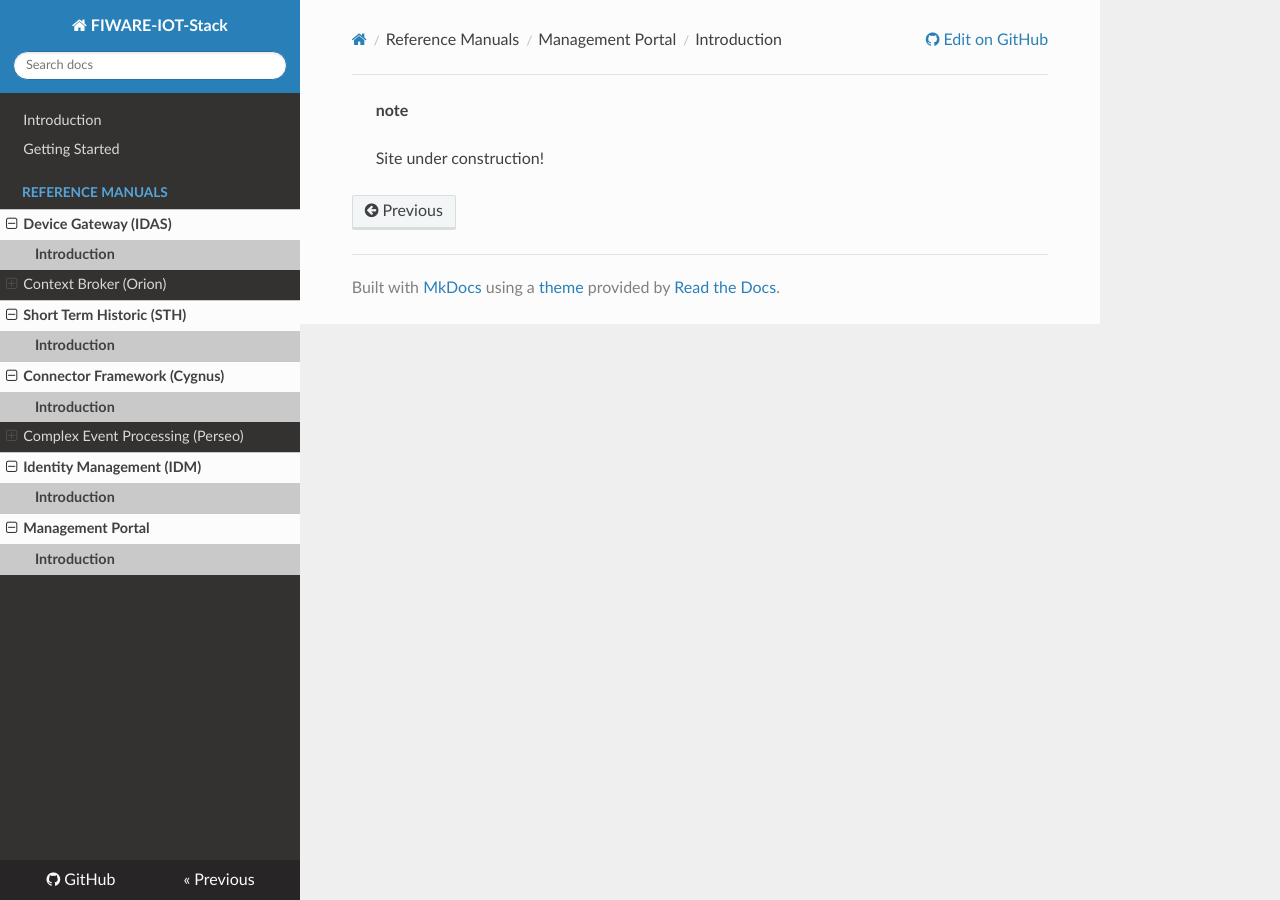
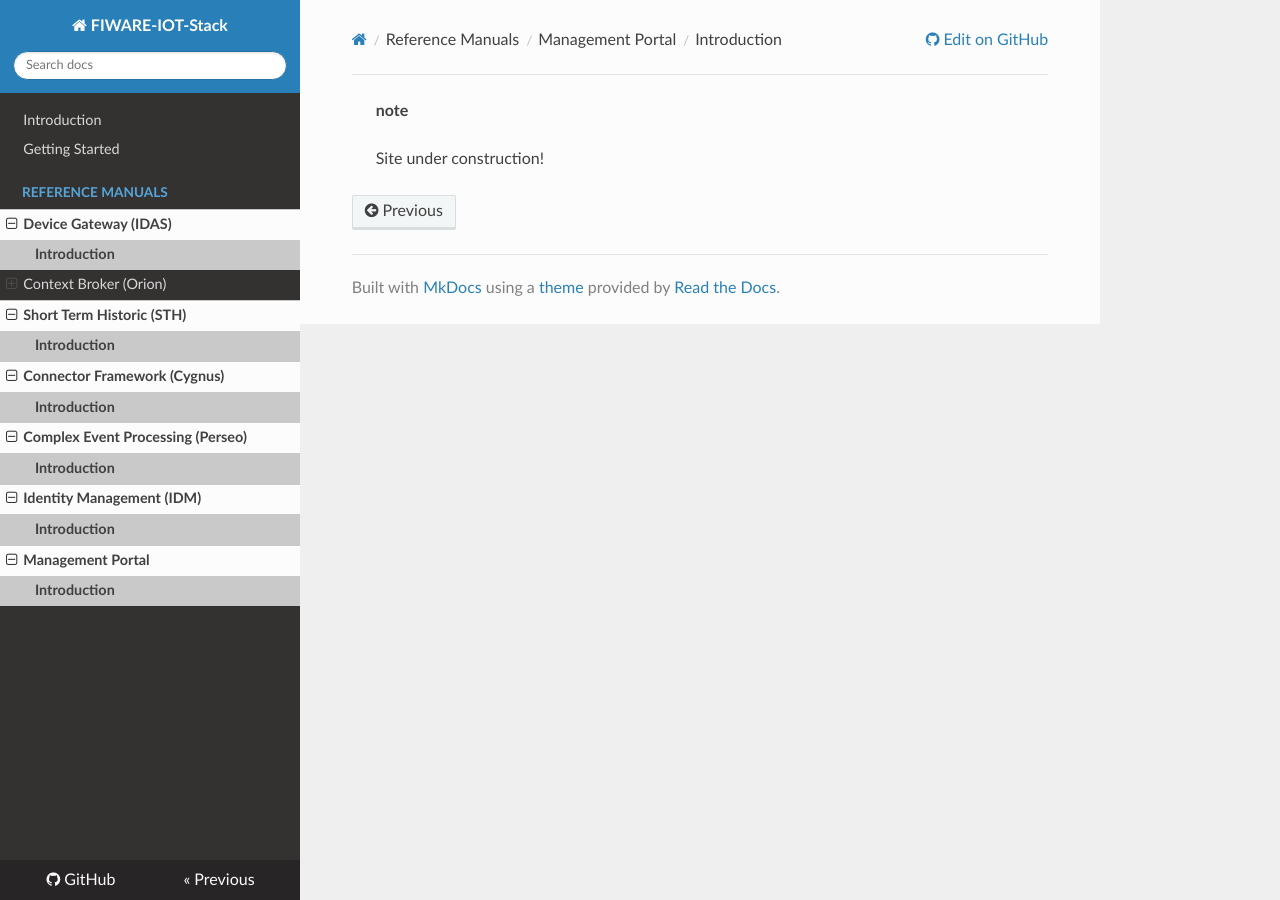
Before and after one commit to telefonicaid/thinking-cities, an MkDocs documentation site: the page built from docs/WorkInProgress.md, in a window 1280 px wide. Built offline with MkDocs 1.6.1, drawn with Linux system fonts in a browser that asks for light colours; nearby versions of some CDN libraries; old or Windows-style settings are respelled for this version of MkDocs.

Commit message:
Update mkdocs.yml

```diff
--- a/mkdocs.yml
+++ b/mkdocs.yml
@@ -38,7 +38,7 @@
     - 'Connector Framework (Cygnus)':
       - 'Introduction': 'WorkInProgress.md'
     - 'Complex Event Processing (Perseo)':
-      - 'Introduction': WorkInProgress.md'
+      - 'Introduction': 'WorkInProgress.md'
     - 'Identity Management (IDM)':
       - 'Introduction': 'WorkInProgress.md'
     - 'Management Portal':
```
